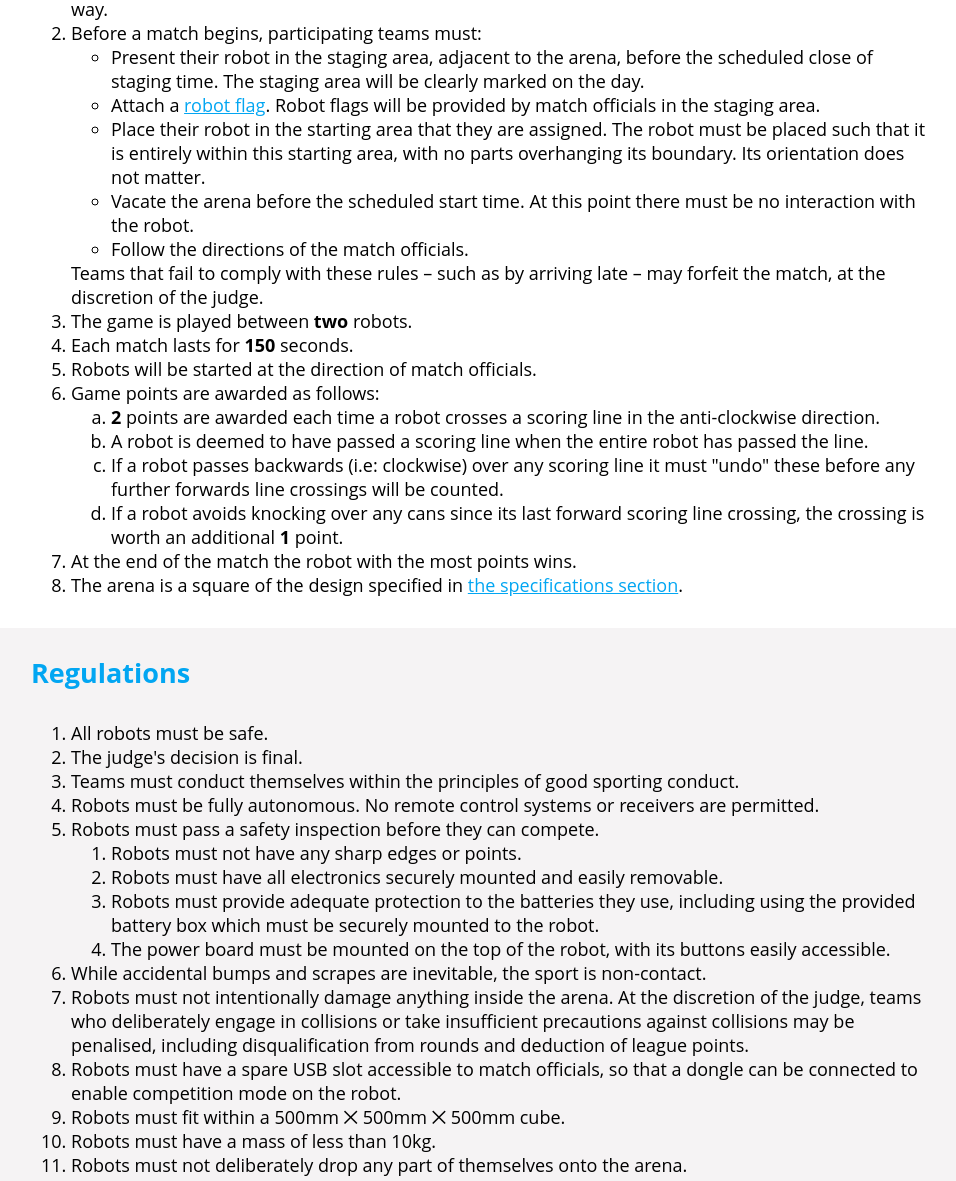
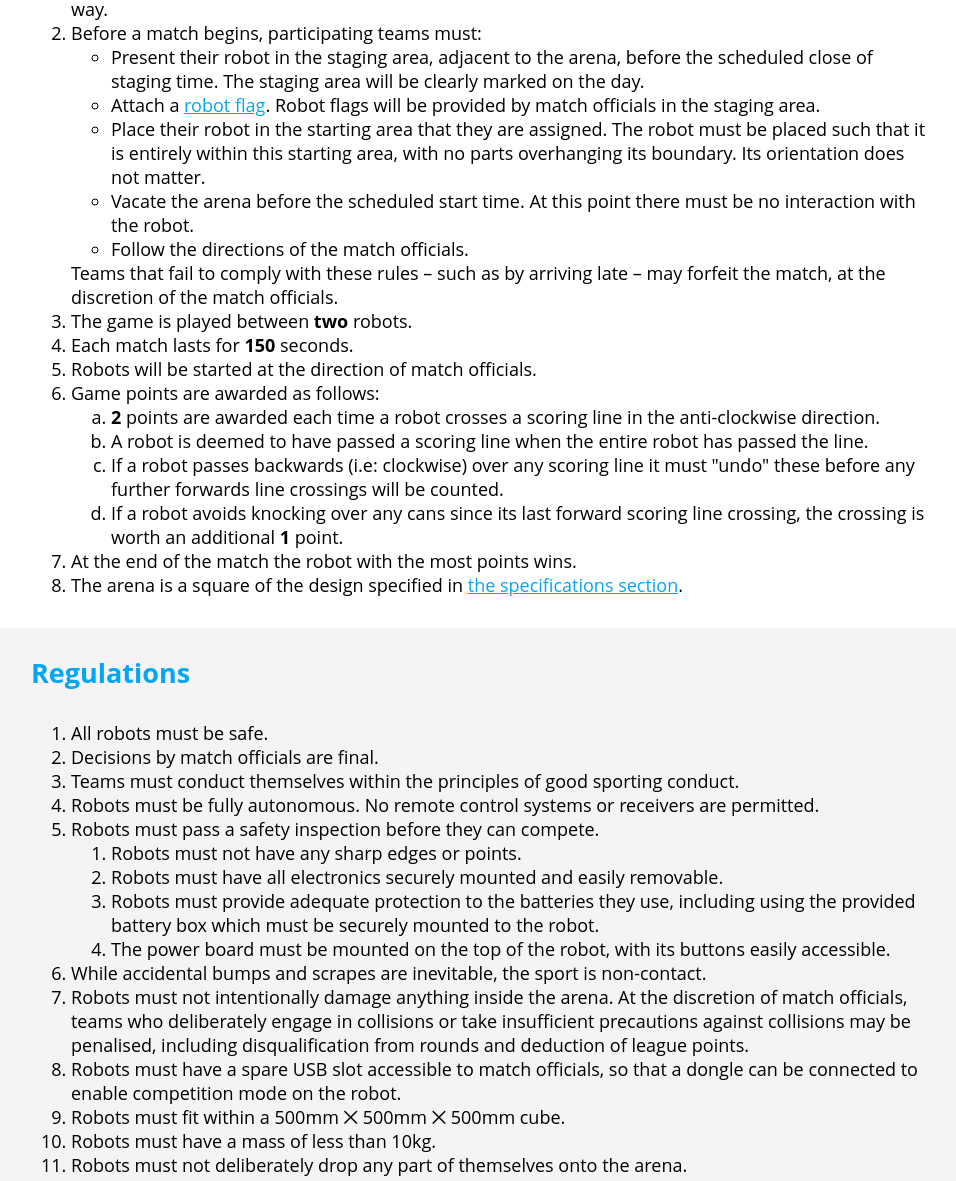
Before and after one commit to sourcebots/smallpeice-rules, a website built with Vite: page src/index.html in a window 1280 px wide. Shown: the part 866-2047 px from the top of the page, without its empty margins (159-1115 px from the left). Built offline with nearby package versions, Linux system fonts and the light colour scheme.

Commit message:
Drop judge

```diff
--- a/src/index.html
+++ b/src/index.html
@@ -47,7 +47,7 @@
             <li>Vacate the arena before the scheduled start time. At this point there must be no interaction with the robot.
             <li>Follow the directions of the match officials.
           </ul>
-          Teams that fail to comply with these rules – such as by arriving late – may forfeit the match, at the discretion of the judge.
+          Teams that fail to comply with these rules – such as by arriving late – may forfeit the match, at the discretion of the match officials.
         <li>
           The game is played between <strong>two</strong> robots.
         <li>
@@ -79,7 +79,7 @@
         <li>
           All robots must be safe.
         <li>
-          The judge's decision is final.
+          Decisions by match officials are final.
         <li>
           Teams must conduct themselves within the principles of good sporting conduct.
         <li>
@@ -101,7 +101,7 @@
           While accidental bumps and scrapes are inevitable, the sport is non-contact.
         <li>
           Robots must not intentionally damage anything inside the arena.
-          At the discretion of the judge, teams who deliberately engage in collisions
+          At the discretion of match officials, teams who deliberately engage in collisions
           or take insufficient precautions against collisions may be penalised,
           including disqualification from rounds and deduction of league points.
         <li>
```
